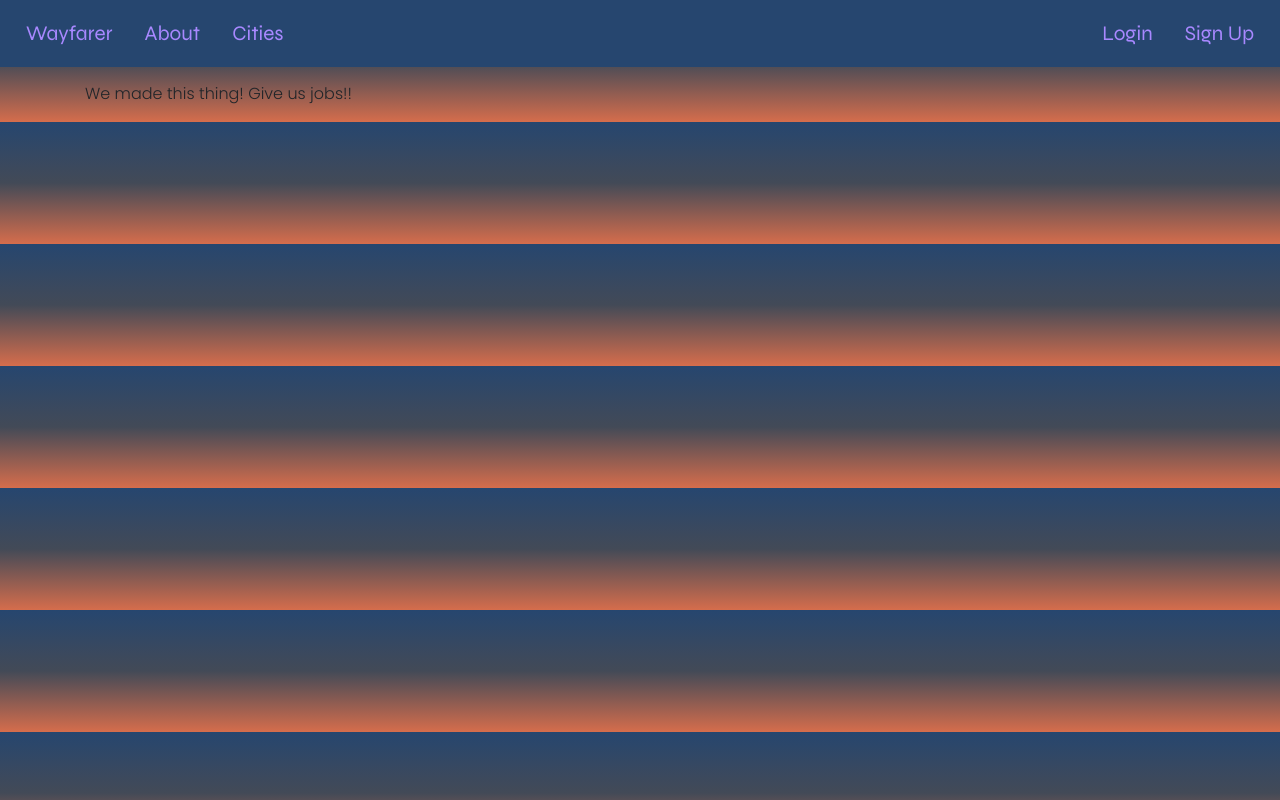
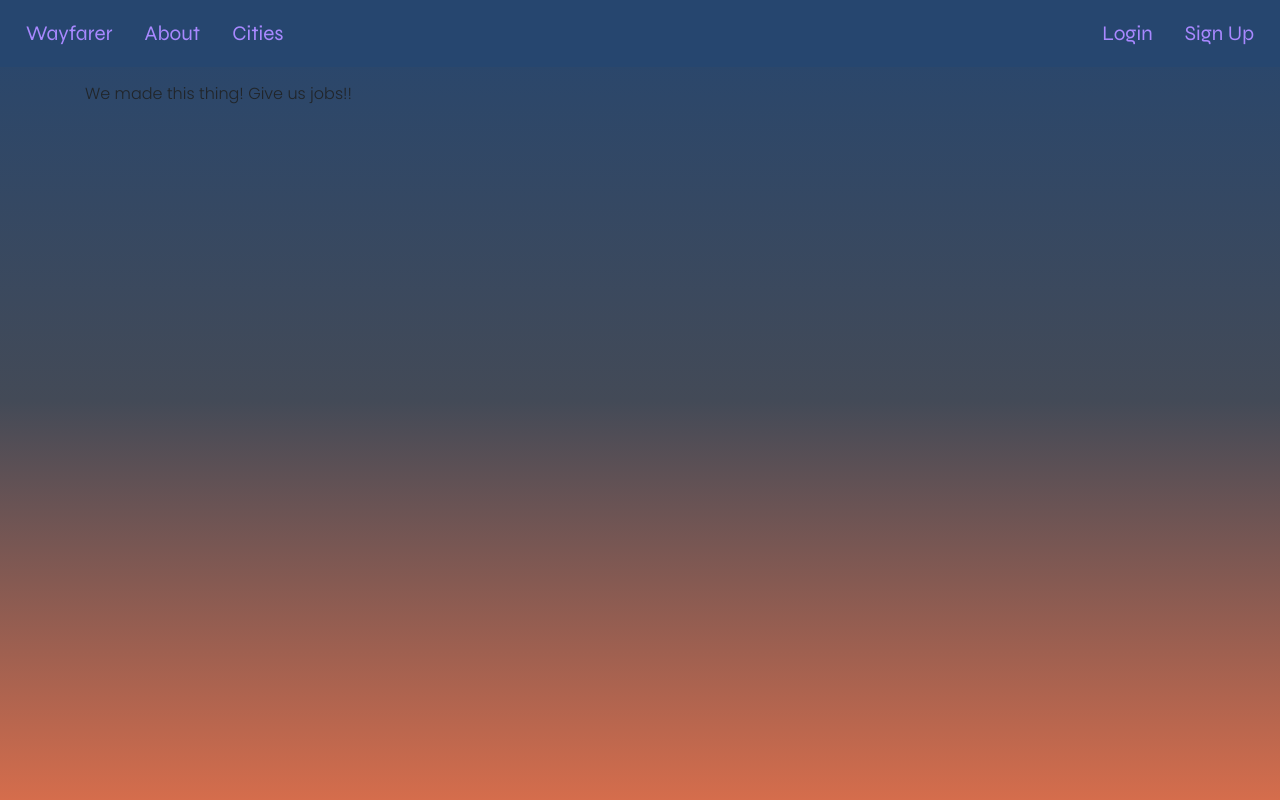
Before and after one commit to andrewjspivey/WAYFARER, a Django app: page /about/ in a window 1280 px wide. Run offline with Django 3.2, Linux system fonts and the light colour scheme; data that the repository does not hold is empty; some libraries are stand-ins or nearby versions.

Commit message:
fixes weird repeat in background gradient

```diff
--- a/main_app/static/styles/main.css
+++ b/main_app/static/styles/main.css
@@ -14,7 +14,7 @@
 
 /* ANCHOR General Styling */
 body {
-    /* height: 100%; */
+    min-height: 100vh;
     font-family: 'Poppins', sans-serif;
     background-image: linear-gradient(var(--secondary_dark), var(--background_mid), var(--background_light));
     background-size: cover;
--- a/main_app/templates/posts/detail.html
+++ b/main_app/templates/posts/detail.html
@@ -13,6 +13,8 @@
 </div>
 
 <p>{{post.content}}</p>
+
+<small>{{post.post_date}}</small>
 
 
 <a data-toggle="modal" href="#edit-post-modal">Edit</a>
```
